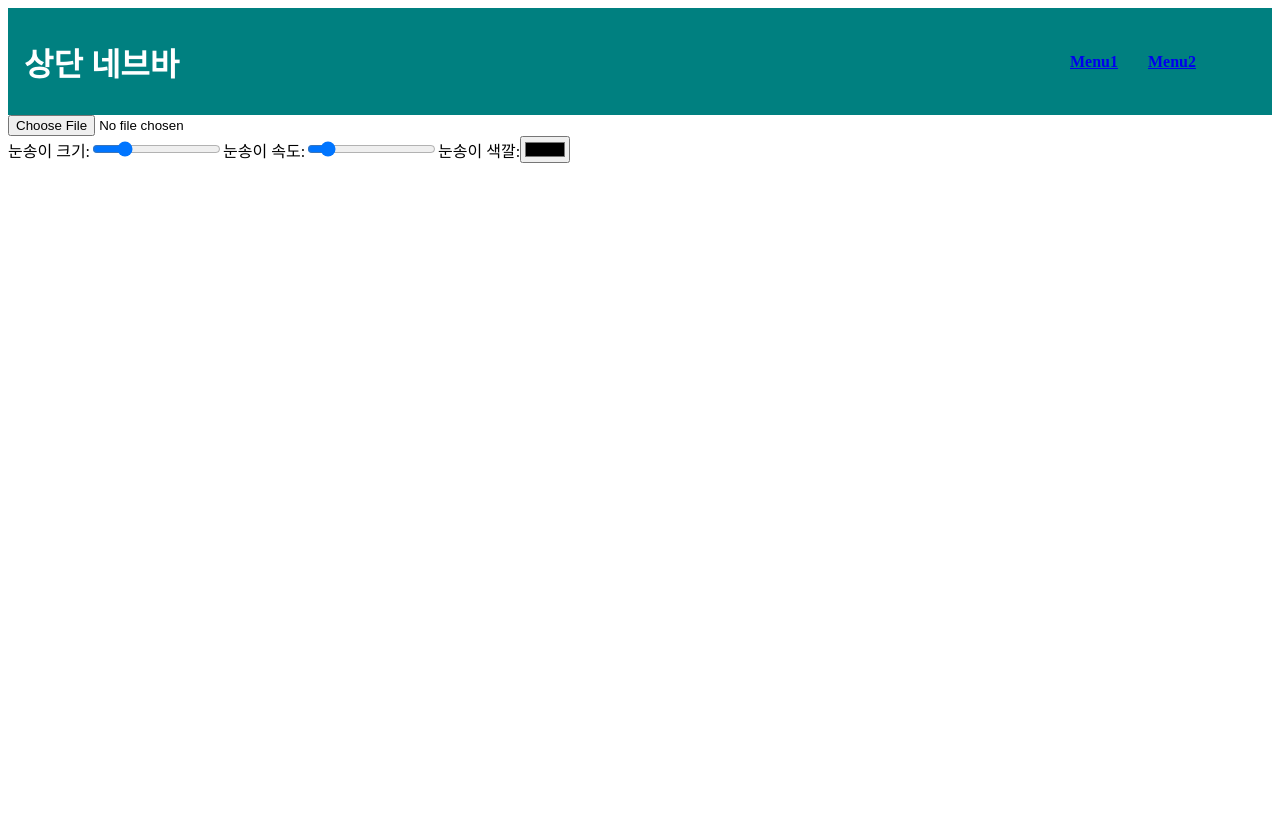
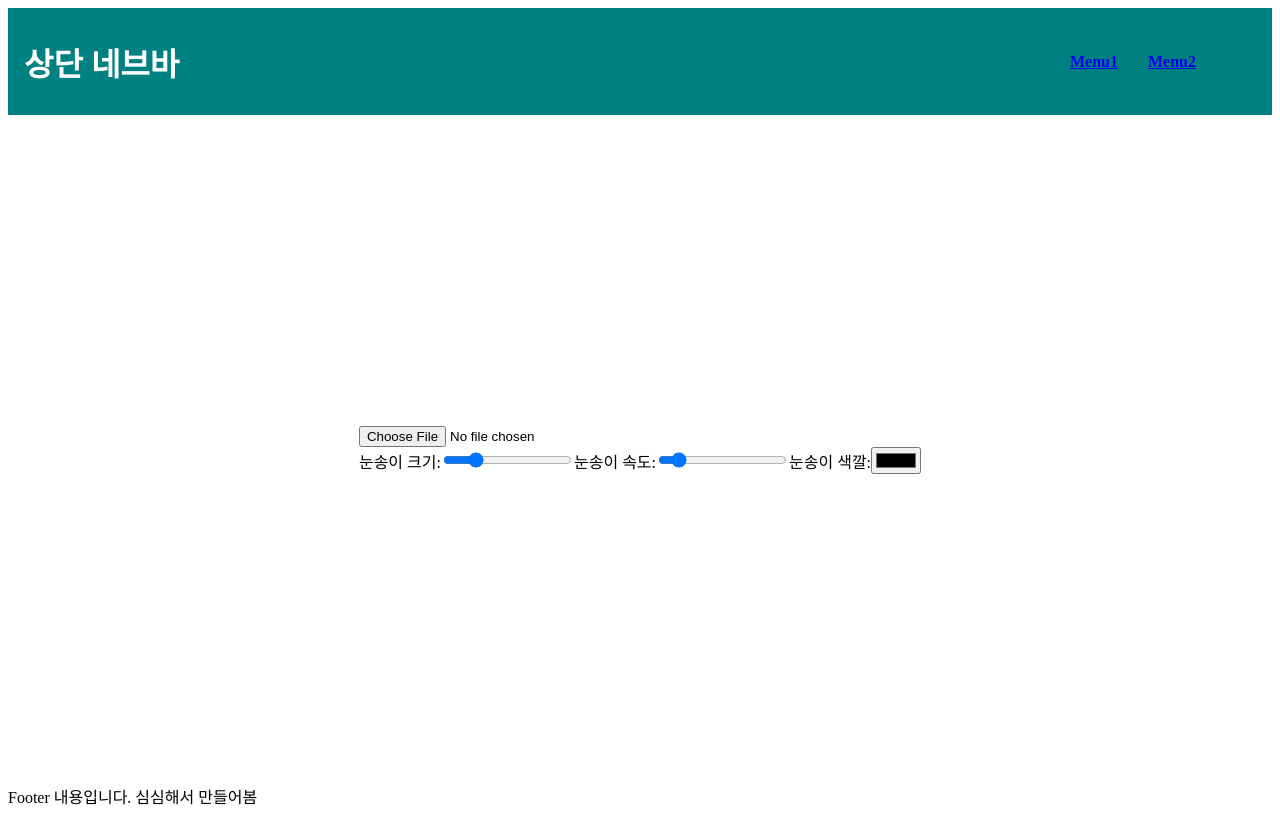
Before and after one commit to GDSC-snowflowerthon/SnowPick-team07-web, a React (Create React App) app: page / in a window 1280 px wide. Built offline with nearby package versions, Linux system fonts and the light colour scheme.

Commit message:
[Refactor] App.js 디자인 코드 분리

```diff
--- a/src/App.js
+++ b/src/App.js
@@ -1,16 +1,24 @@
 import { BrowserRouter as Router, Route, Routes } from "react-router-dom";
+import * as S from "./style";
+
 import HomePage from "./pages/home/HomePage";
 import ListPage from "./pages/list/ListPage"; // 가정한 ListPage 경로
 import NavBar from "./pages/layout/Navbar";
+import Footer from "./pages/layout/Footer";
 
 function App() {
   return (
     <Router>
-      <NavBar />
-      <Routes>
-        <Route path="/" element={<HomePage />} />
-        <Route path="/list" element={<ListPage />} />
-      </Routes>
+      <S.Wrapper>
+        <NavBar />
+        <S.ContentWrapper>
+          <Routes>
+            <Route path="/" element={<HomePage />} />
+            <Route path="/list" element={<ListPage />} />
+          </Routes>
+        </S.ContentWrapper>
+        <Footer />
+      </S.Wrapper>
     </Router>
   );
 }
--- /dev/null
+++ b/src/style.jsx
@@ -0,0 +1,15 @@
+import styled from "styled-components";
+
+export const Wrapper = styled.div`
+  display: flex;
+  flex-direction: column;
+  justify-content: space-between;
+  height: 100vh;
+`;
+
+export const ContentWrapper = styled.div`
+  display: flex;
+  justify-content: center;
+  align-items: center;
+  flex-direction: column;
+`;
```
